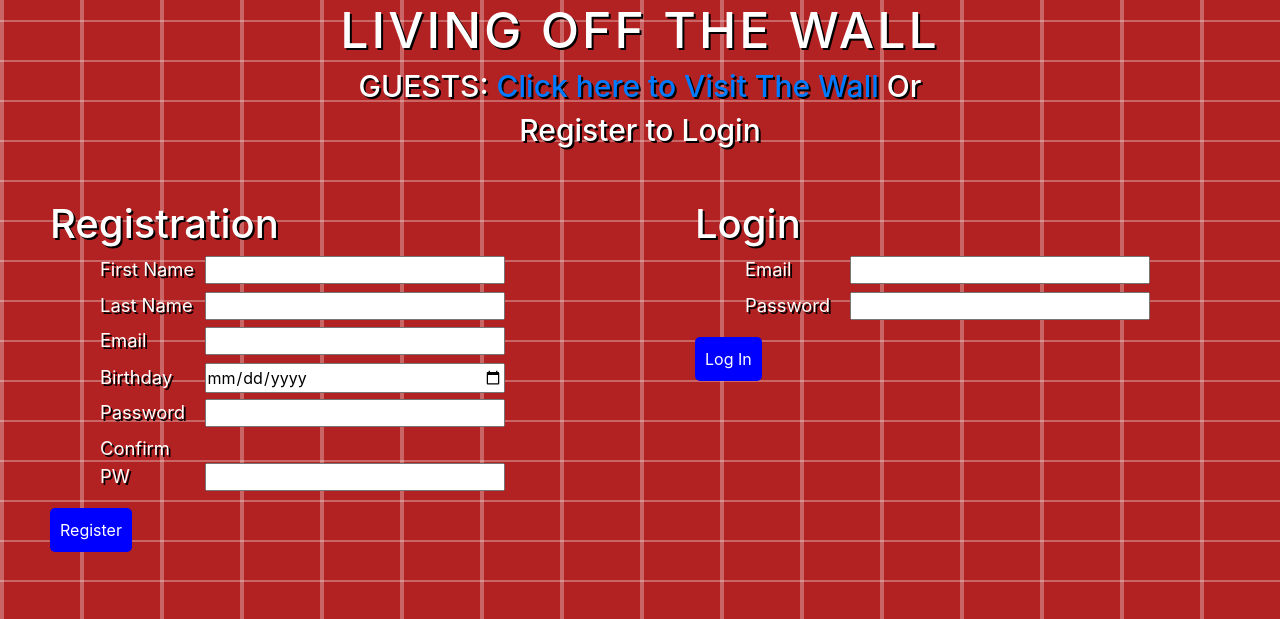
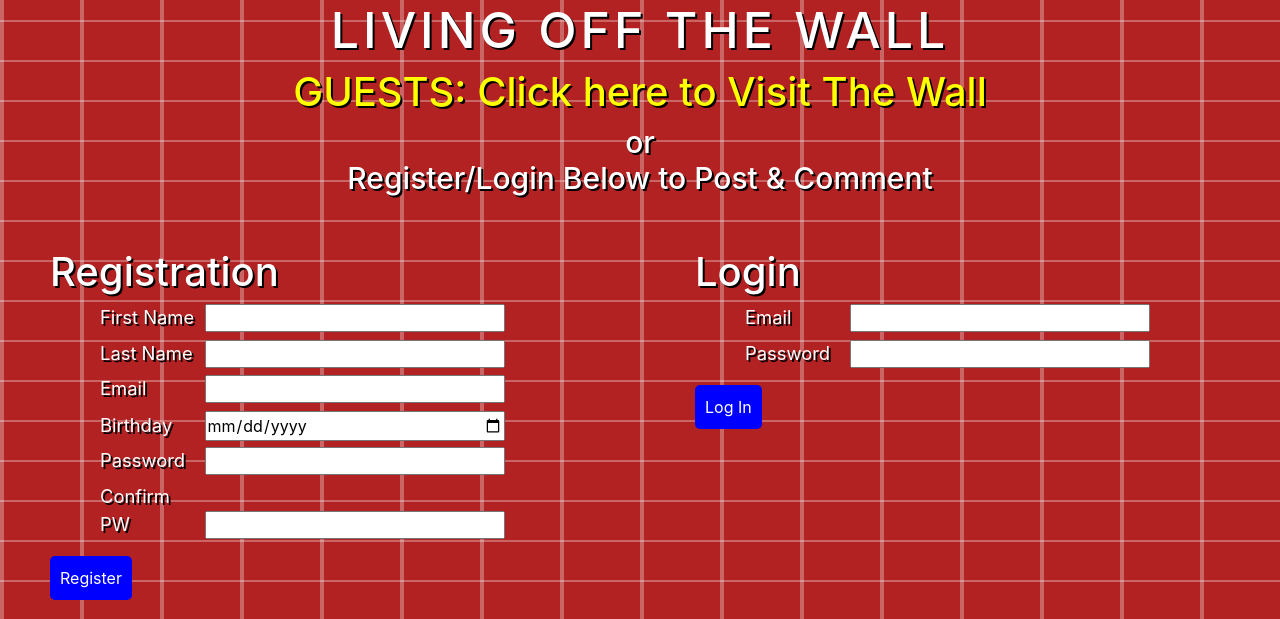
Before and after one commit to RevHam1/Living-Off-The-Wall-2, a Django app: page / in a window 1280 px wide. Shown: the top 619 px of the page. Run offline with Django 5.2, Linux system fonts and the light colour scheme; some libraries are stand-ins or nearby versions.

Commit message:
made minor changes

```diff
--- a/login/static/styles.css
+++ b/login/static/styles.css
@@ -86,8 +86,12 @@ input {
   justify-content: flex-start;
 }
 
+.register a {
+  color: yellow;
+}
+
 .move-left a {
-  margin-left: -243px; /* Adjust value to move further left */
+  margin-left: -253px; /* Adjust value to move further left */
   color: white !important;
   /* text-decoration: none; */
 }
@@ -97,7 +101,14 @@ input {
   color: white;
   font-size: 50px;
   text-shadow: 2px 2px black;
-  letter-spacing: 3px;
+  letter-spacing: 4px;
+  text-align: center;
+}
+
+.title-1 {
+  color: white;
+  font-size: 50px;
+  text-shadow: 2px 2px black;
   text-align: center;
 }
 
--- a/login/templates/login/index.html
+++ b/login/templates/login/index.html
@@ -26,11 +26,10 @@
 
       <div>
         <h1 class="title">LIVING OFF THE WALL</h1>
-        <h2 class="title-3">
-          GUESTS:
-          <a href="/wall"> Click here to Visit The Wall</a> Or
-        </h2>
-        <h2 class="title-3">Register to Login</h2>
+        <h3 class="title-2 register">
+          <a href="/wall"> GUESTS: Click here to Visit The Wall</a>
+        </h3>
+        <h2 class="title-3">or<br />Register/Login Below to Post & Comment</h2>
       </div>
       <br />
 
--- a/login/urls.py
+++ b/login/urls.py
@@ -3,33 +3,29 @@ from django.urls import path
 from . import views
 
 urlpatterns = [
+    # Register/Login
     path('', views.index),
-    path("wall/", views.wall, name="wall"),
     path('register', views.register),
     path('login', views.login),
-    # path('success', views.success),
-    path('wall/', views.wall, name='wall'),  # ✅ Updated route
     path('logout', views.logout),
 
     ## Wall FUNCTIONALITY ##
+    path('wall/', views.wall, name='wall'),  # ✅ Updated route
     path('create_message', views.create_mess),
-
     path('create_comment', views.create_comm),
-
-    # path('user/<int:user_id>', views.profile),
     path('user/<int:user_id>/', views.profile, name='user_profile'),
+    path("blog/<int:post_id>/", views.blog_details, name="blog_details"),
 
 
 
-    # path('like/<int:id>', views.add_like),
+    # Delete functionalities
     path('delete/<int:mess_id>', views.delete_mess),
     path('comm_delete/<int:comm_id>', views.delete_comm),
 
     path("delete_mess_confirm/<int:mess_id>/",
          views.delete_mess_confirm, name="delete_mess_confirm"),
-
-    path("delete_comm_confirm/<int:comm_id>/", views.delete_comm_confirm, name="delete_comm_confirm"),
-
+    path("delete_comm_confirm/<int:comm_id>/",
+         views.delete_comm_confirm, name="delete_comm_confirm"),
 
     # Likes and unlikes
     path('like/<int:message_id>/', views.like_message, name='like_message'),
--- a/login/views.py
+++ b/login/views.py
@@ -14,6 +14,7 @@ def index(request):
 
 # def index(request):
 #     return redirect("/wall/")
+
 
 ## Register, Login, Logout FUNCTIONALITIES ##
 def register(request):
@@ -50,18 +51,13 @@ def login(request):
     return redirect('/')
 
 
-# def wall(request):
-#     if 'user_id' not in request.session:
-#         messages.error(request, "You need to register or login!")
-#         return redirect('/')
+def logout(request):
+    request.session.flush()
+    # request.session.clear()
+    return redirect('/wall')
 
-#     context = {
-#         'user': User.objects.get(id=request.session['user_id']),
-#         'all_messages': Wall_Message.objects.order_by('-created_at'),
-#     }
-#     # ✅ Update template reference
-#     return render(request, "login/wall.html", context)
 
+## Wall CONTEXT ##
 def wall(request):
     context = {
         # ✅ Show posts to everyone
@@ -74,24 +70,29 @@ def wall(request):
 
     return render(request, "login/wall.html", context)
 
-
-def logout(request):
-    request.session.flush()
-    # request.session.clear()
-    return redirect('/wall')
+# profile post
 
 
-# profile post
 def profile(request, user_id):
     user = User.objects.get(id=user_id)
-    # ✅ Ensure correct path
     return render(request, "login/profile.html", {"user": user})
 
 
-## Wall FUNCTIONALITY ##
-# CREATE Post, Comment-Integrate the ability to Post a message or comment on someone else’s message
+def blog_details(request, post_id):
+    post = get_object_or_404(Wall_Message, id=post_id)
+    # ✅ Retrieves all comments related to the post
+    comments = Comment.objects.filter(wall_message=post)
+    likes_count = post.user_likes.count()  # ✅ Counts the number of likes
+
+    context = {
+        "post": post,
+        "comments": comments,
+        "likes_count": likes_count
+    }
+    return render(request, "login/blog_details.html", context)
 
 
+# CREATE Post, Comment-Integrate the ability to Post a message or comment on someone else’s message
 @login_required
 def create_mess(request):
     if request.method == "POST":
@@ -115,6 +116,7 @@ def create_comm(request):
     return redirect("/wall")
 
 
+# Like Unlike POST
 @login_required
 def like_message(request, message_id):
     user = User.objects.get(id=request.session["user_id"])
@@ -131,55 +133,7 @@ def unlike_message(request, message_id):
     return redirect("/wall")
 
 
-# def create_mess(request):
-#     if request.method == 'POST':
-#         error = Wall_Message.objects.mess_validator(request.POST)
-#         if error:
-#             messages.error(request, error)
-#             return redirect('/wall')
-#         new_mess = Wall_Message.objects.create(
-#             content=request.POST['content'],
-#             poster=User.objects.get(id=request.session['user_id'])
-#         )
-#         print(new_mess)
-#         return redirect('/wall')
-#     return redirect('/')
-
-
-# def create_comm(request):
-#     if request.method == 'POST':
-#         Comment.objects.create(
-#             content=request.POST['content'],
-#             poster=User.objects.get(id=request.session['user_id']),
-#             wall_message=Wall_Message.objects.get(id=request.POST['message']),
-#         )
-#         return redirect('/wall')
-#     return redirect('/')
-
-
-# def like_message(request, message_id):
-#     if 'user_id' not in request.session:
-#         messages.error(request, "You need to register or login!")
-#         return redirect('/')
-
-#     user = User.objects.get(id=request.session['user_id'])
-#     message = Wall_Message.objects.get(id=message_id)
-#     message.user_likes.add(user)
-#     return redirect('/wall')
-
-
-# def unlike_message(request, message_id):
-#     if 'user_id' not in request.session:
-#         messages.error(request, "You need to register or login!")
-#         return redirect('/')
-
-#     user = User.objects.get(id=request.session['user_id'])
-#     message = Wall_Message.objects.get(id=message_id)
-#     message.user_likes.remove(user)
-#     return redirect('/wall')
-
-
-# DELETE MESSAGE-Implement delete functionality allowing users to delete only their own messages
+# DELETE POST, COMMENT Implementatioin - delete functionality allowing users to delete only their own messages
 def delete_mess(request, mess_id):
     Wall_Message.objects.get(id=mess_id).delete()
     return redirect('/wall')
@@ -190,6 +144,7 @@ def delete_comm(request, comm_id):
     return redirect('/wall')
 
 
+# DELETE POST, COMMENT Confirmation
 def delete_mess_confirm(request, mess_id):
     message = get_object_or_404(Message, id=mess_id)
     if request.method == "POST":
```
Also changed, not shown: login/templates/login/blog_details.html (added, +8 -0 lines), login/templates/login/wall.html (+35 -8 lines).
